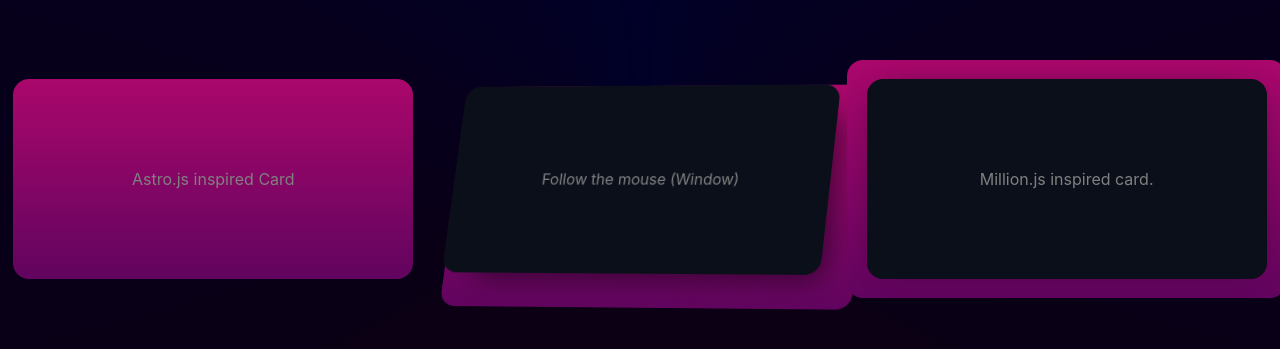
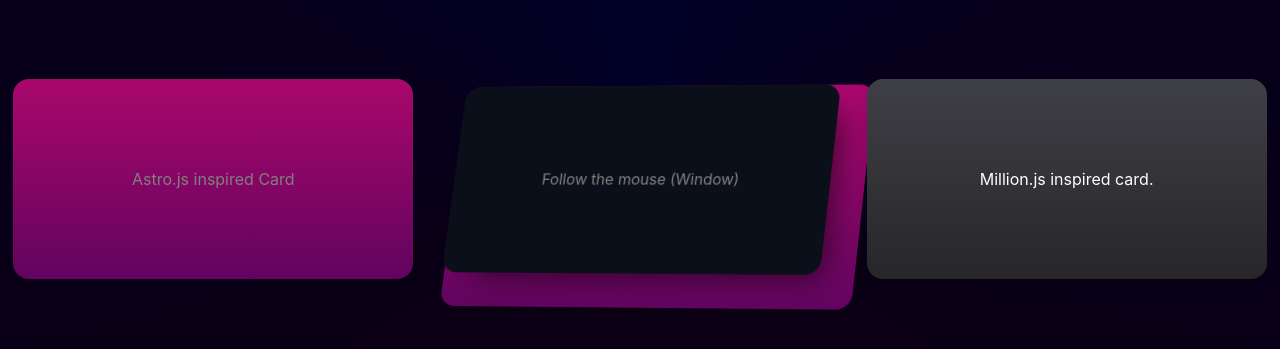
Before and after one commit to pkrinesh/3d-tilting-card-vue, a Vue app: page / in a window 1280 px wide. Shown: the part 221-570 px from the top of the page. Built offline with nearby package versions, Linux system fonts and the light colour scheme.

Commit message:
fix: million card

```diff
--- a/src/components/million-card.vue
+++ b/src/components/million-card.vue
@@ -4,16 +4,16 @@
 
 const cardRef = ref<HTMLDivElement | null>(null)
 const mouse = reactive(useMouseInElement(cardRef))
-const MAX_ROTATION = 10
+const MAX_ROTATION = 12
 
 const cardTransform = computed(() => {
-  const offsetX = (mouse.elementX / mouse.elementWidth) * MAX_ROTATION - MAX_ROTATION / 2
-  const offsetY = (mouse.elementY / mouse.elementHeight) * MAX_ROTATION - MAX_ROTATION / 2
+  const offsetX = (mouse.elementY / mouse.elementHeight) * MAX_ROTATION - MAX_ROTATION / 2
+  const offsetY = (mouse.elementX / mouse.elementWidth) * MAX_ROTATION - MAX_ROTATION / 2
 
   const rX = -1 * offsetX + 'deg'
   const rY = 1 * offsetY + 'deg'
 
-  return mouse.isOutside ? '' : `perspective(5000px) rotateY(${rX}) rotateX(${rY})`
+  return mouse.isOutside ? '' : `perspective(${mouse.elementWidth}px) rotateX(${rX}) rotateY(${rY})`
 })
 </script>
 
@@ -22,7 +22,7 @@
     <div
       ref="cardRef"
       tabindex="0"
-      class="card flex justify-center items-center"
+      class="card flex justify-center items-center shadow-lg bg-gradient-to-b from-zinc-700 to-zinc-800"
       :style="{
         // transform: cardTransform,
         // transition: 'transform 0.25s ease-out',
@@ -38,8 +38,9 @@
 .card {
   width: 400px;
   height: 200px;
-  color: gray;
-  background: hsl(222, 45%, 7%);
+  color: white;
+  /* background: #641ae6; */
+  /* background: #434343; */
   padding: 2rem;
   border-radius: 1rem;
 
@@ -49,34 +50,4 @@
   transform-style: preserve-3d;
   transform: v-bind(cardTransform);
 }
-
-.card::before,
-.card::after {
-  content: '';
-  position: absolute;
-  border-radius: inherit;
-}
-
-/* shadow */
-.card::before {
-  inset: 0.75rem;
-  border-radius: inherit;
-  background: black;
-  z-index: -1;
-  transform: translateZ(-50px);
-  filter: blur(15px);
-  opacity: 0.5;
-}
-
-/* gradient thingy */
-.card::after {
-  z-index: -2;
-  inset: -1.2rem;
-
-  background: #aa076b;
-  background: -webkit-linear-gradient(to top, #61045f, #aa076b);
-  background: linear-gradient(to top, #61045f, #aa076b);
-
-  transform: translateZ(-50px);
-}
 </style>
```
